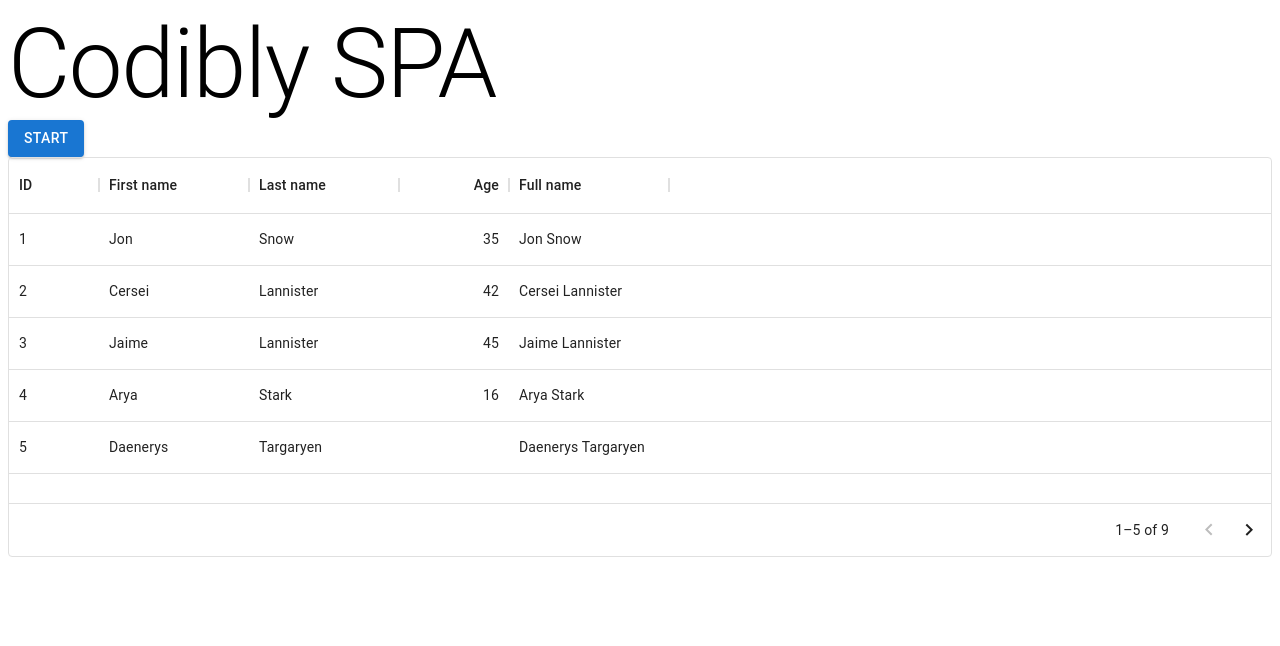
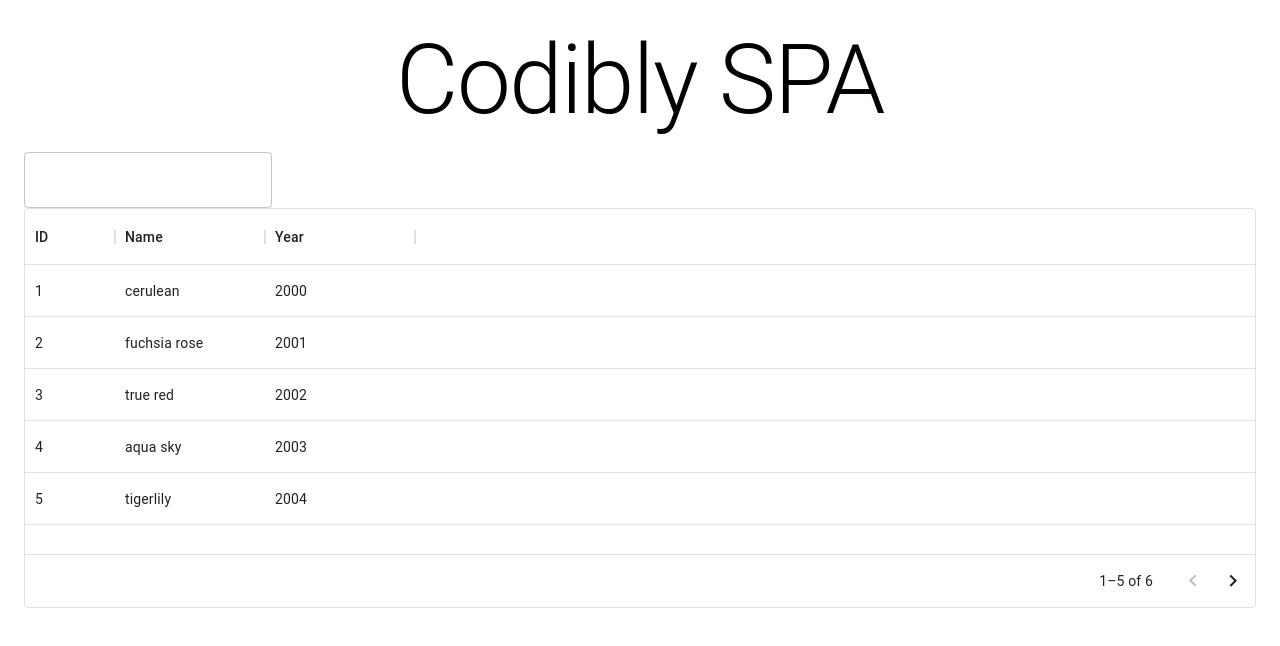
Before and after one commit to Borys35/SPA-Codibly, a React (Vite) app: page / in a window 1280 px wide. Shown: the top 646 px of the page. Built offline with nearby package versions, Linux system fonts and the light colour scheme.

Commit message:
Setup table with mock data

```diff
--- a/package.json
+++ b/package.json
@@ -15,7 +15,8 @@
     "@mui/material": "^5.11.4",
     "@mui/x-data-grid": "^5.17.19",
     "react": "^18.2.0",
-    "react-dom": "^18.2.0"
+    "react-dom": "^18.2.0",
+    "react-query": "^3.39.2"
   },
   "devDependencies": {
     "@types/react": "^18.0.26",
--- a/src/App.tsx
+++ b/src/App.tsx
@@ -1,63 +1,101 @@
-import { Box, Button, Typography } from "@mui/material";
-import { DataGrid, GridColDef, GridValueGetterParams } from "@mui/x-data-grid";
+import { Box, TextField, Typography } from "@mui/material";
+import { DataGrid, GridColDef } from "@mui/x-data-grid";
+import { useQuery } from "react-query";
+import Error from "./components/Error";
+import Loading from "./components/Loading";
+import { getProducts } from "./lib/api";
 
 const columns: GridColDef[] = [
   { field: "id", headerName: "ID", width: 90 },
   {
-    field: "firstName",
-    headerName: "First name",
+    field: "name",
+    headerName: "Name",
     width: 150,
-    editable: true,
   },
   {
-    field: "lastName",
-    headerName: "Last name",
+    field: "year",
+    headerName: "Year",
     width: 150,
-    editable: true,
-  },
-  {
-    field: "age",
-    headerName: "Age",
-    type: "number",
-    width: 110,
-    editable: true,
-  },
-  {
-    field: "fullName",
-    headerName: "Full name",
-    description: "This column has a value getter and is not sortable.",
-    sortable: false,
-    width: 160,
-    valueGetter: (params: GridValueGetterParams) =>
-      `${params.row.firstName || ""} ${params.row.lastName || ""}`,
   },
 ];
 
 const rows = [
-  { id: 1, lastName: "Snow", firstName: "Jon", age: 35 },
-  { id: 2, lastName: "Lannister", firstName: "Cersei", age: 42 },
-  { id: 3, lastName: "Lannister", firstName: "Jaime", age: 45 },
-  { id: 4, lastName: "Stark", firstName: "Arya", age: 16 },
-  { id: 5, lastName: "Targaryen", firstName: "Daenerys", age: null },
-  { id: 6, lastName: "Melisandre", firstName: null, age: 150 },
-  { id: 7, lastName: "Clifford", firstName: "Ferrara", age: 44 },
-  { id: 8, lastName: "Frances", firstName: "Rossini", age: 36 },
-  { id: 9, lastName: "Roxie", firstName: "Harvey", age: 65 },
+  {
+    id: 1,
+    name: "cerulean",
+    year: 2000,
+    color: "#98B2D1",
+    pantone_value: "15-4020",
+  },
+  {
+    id: 2,
+    name: "fuchsia rose",
+    year: 2001,
+    color: "#C74375",
+    pantone_value: "17-2031",
+  },
+  {
+    id: 3,
+    name: "true red",
+    year: 2002,
+    color: "#BF1932",
+    pantone_value: "19-1664",
+  },
+  {
+    id: 4,
+    name: "aqua sky",
+    year: 2003,
+    color: "#7BC4C4",
+    pantone_value: "14-4811",
+  },
+  {
+    id: 5,
+    name: "tigerlily",
+    year: 2004,
+    color: "#E2583E",
+    pantone_value: "17-1456",
+  },
+  {
+    id: 6,
+    name: "blue turquoise",
+    year: 2005,
+    color: "#53B0AE",
+    pantone_value: "15-5217",
+  },
 ];
 
 function App() {
+  const { data, error, isLoading, refetch } = useQuery("products", getProducts);
+
+  console.log(data, error, refetch);
+
   return (
     <div className="App">
+      <Box
+        alignItems="center"
+        flexDirection="column"
+        display="flex"
+        gap={2}
+        p={2}
+      >
         <Typography variant="h1">Codibly SPA</Typography>
-      <Button variant="contained">Start</Button>
+        {!isLoading ? (
+          !error ? (
             <Box sx={{ height: 400, width: "100%" }}>
+              <TextField inputProps={{ inputMode: "decimal" }} />
               <DataGrid
                 columns={columns}
                 rows={rows}
                 pageSize={5}
                 rowsPerPageOptions={[5]}
-          editMode="cell"
               />
+            </Box>
+          ) : (
+            <Error />
+          )
+        ) : (
+          <Loading />
+        )}
       </Box>
     </div>
   );
--- /dev/null
+++ b/src/components/Error.tsx
@@ -0,0 +1,13 @@
+import { Typography } from "@mui/material";
+
+const Error = () => {
+  return (
+    <div>
+      <Typography variant="body1" color="red">
+        Unexpected error occured. Try again later.
+      </Typography>
+    </div>
+  );
+};
+
+export default Error;
--- /dev/null
+++ b/src/components/Loading.tsx
@@ -0,0 +1,13 @@
+import HourglassEmptyIcon from "@mui/icons-material/HourglassEmpty";
+import { Box, Icon, Typography } from "@mui/material";
+
+const Loading = () => {
+  return (
+    <Box alignItems="center" flexDirection="column" display="flex">
+      <Icon component={HourglassEmptyIcon} />
+      <Typography>Loading...</Typography>
+    </Box>
+  );
+};
+
+export default Loading;
--- /dev/null
+++ b/src/lib/api.ts
@@ -0,0 +1,3 @@
+export async function getProducts() {
+  return [];
+}
--- a/src/main.tsx
+++ b/src/main.tsx
@@ -1,9 +1,14 @@
 import React from "react";
 import ReactDOM from "react-dom/client";
+import { QueryClient, QueryClientProvider } from "react-query";
 import App from "./App";
+
+const queryClient = new QueryClient();
 
 ReactDOM.createRoot(document.getElementById("root") as HTMLElement).render(
   <React.StrictMode>
-    <App />
+    <QueryClientProvider client={queryClient}>
+      <App />
+    </QueryClientProvider>
   </React.StrictMode>
 );
```
Also changed, not shown: 1 other file (tests, documents, lock files or other folders). Lines whose indentation alone changed are shown as unchanged.
